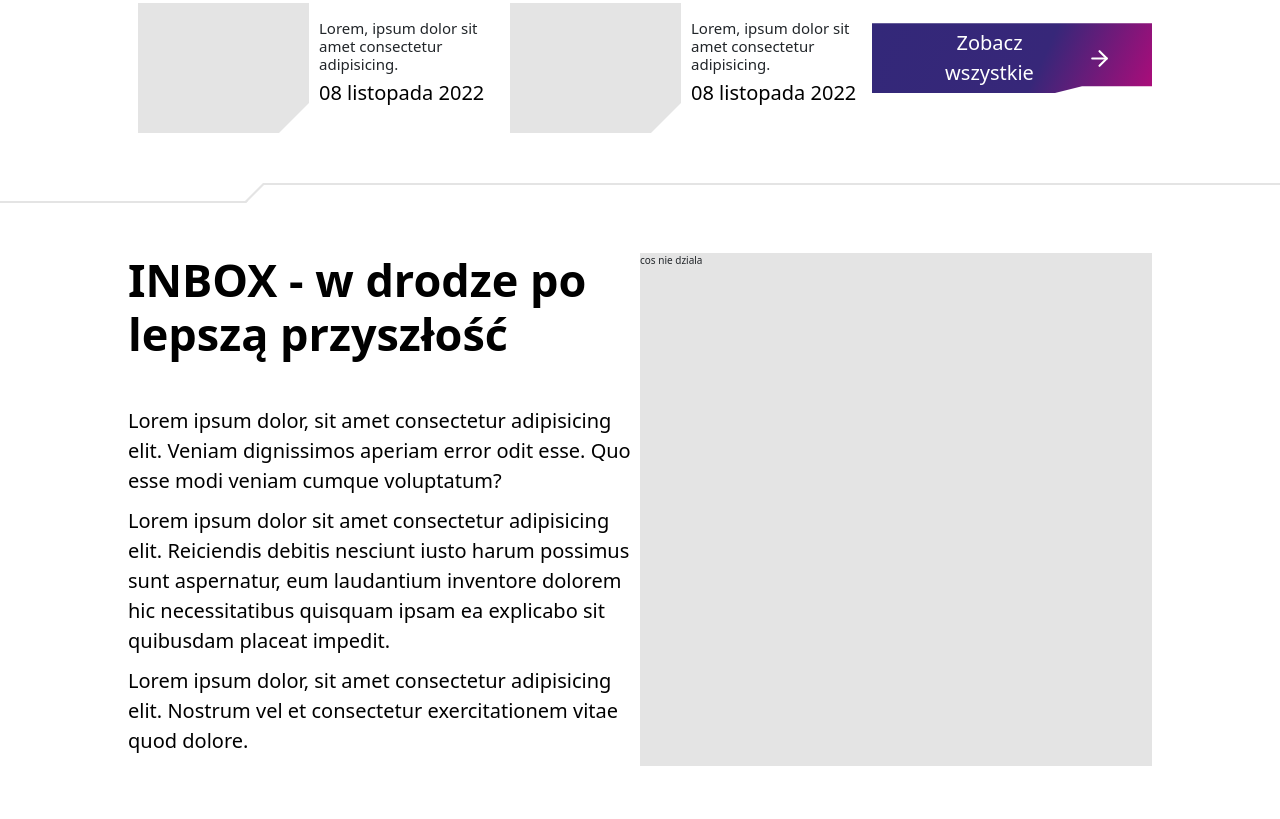
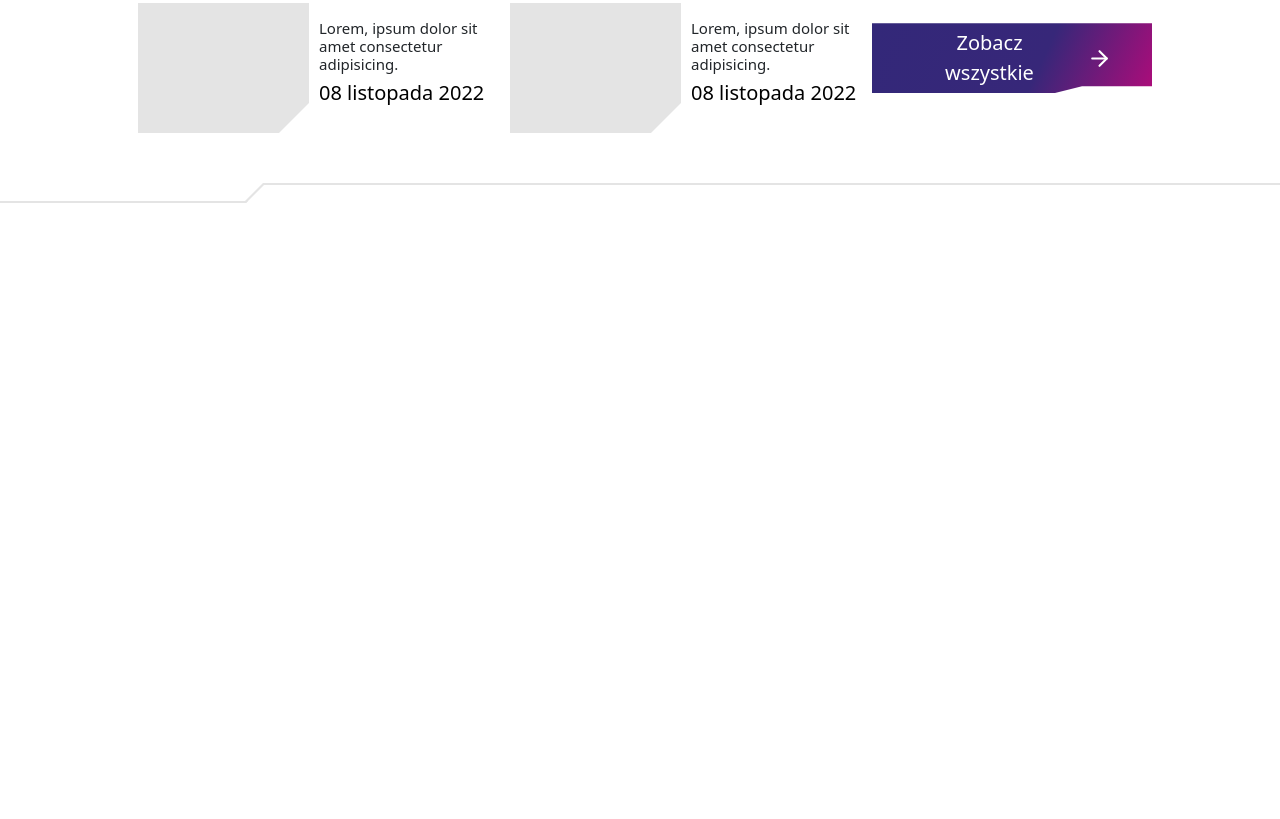
Before and after one commit to kiksonn/inbox24, a website: page index.html in a window 1280 px wide. Shown: the part 3540-4359 px from the top of the page. Drawn offline with nearby package versions, Linux system fonts and the light colour scheme; a web font is replaced by a local one.

Commit message:
commit future

```diff
--- a/index.html
+++ b/index.html
@@ -303,7 +303,7 @@
         <div class="line-block line-block--two"></div>
     </div>
 
-    <section class="section future">
+    <!-- <section class="section future">
         <div class="future__wrapper wrapper">
             <div class="future__left">
                 <h2 class="title-two">INBOX - w drodze po lepszą przyszłość</h2>
@@ -318,7 +318,7 @@
             <div class="future__right">cos nie dziala</div>
 
         </div>
-    </section>
+    </section> -->
 
 
 
```
Also changed, not shown: 1 other file.
